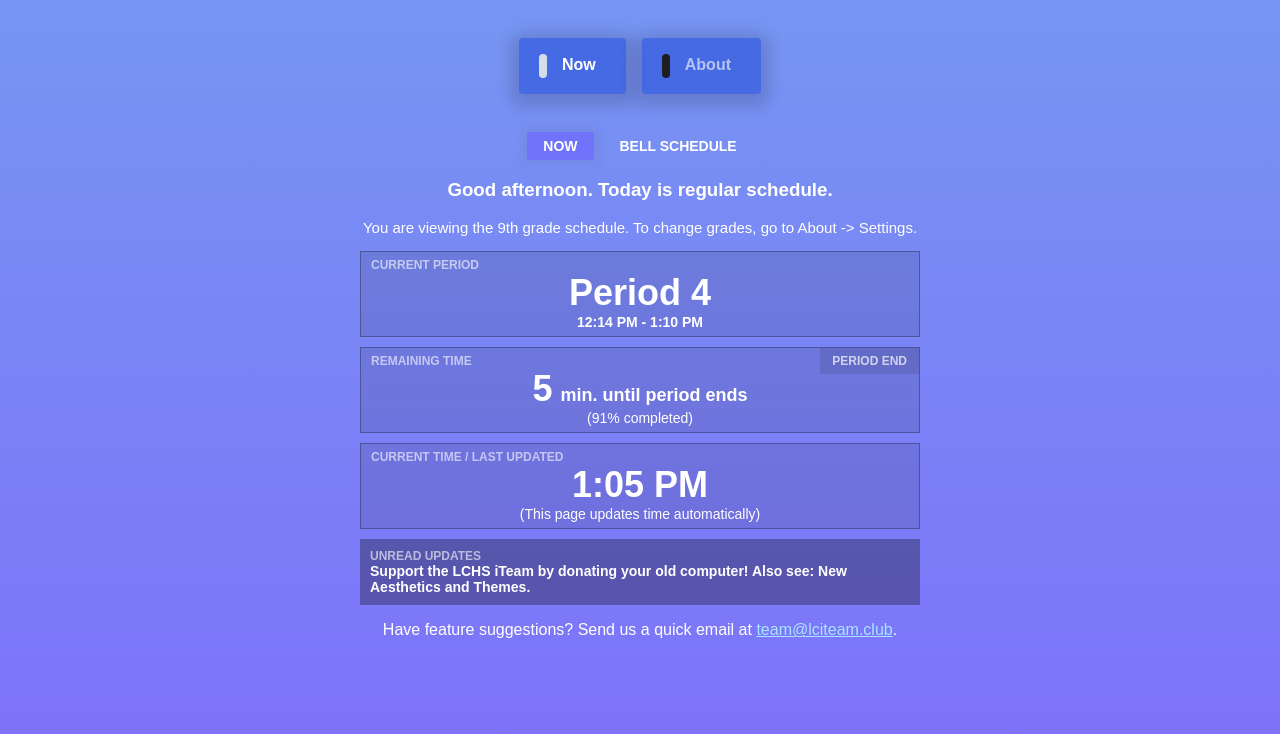
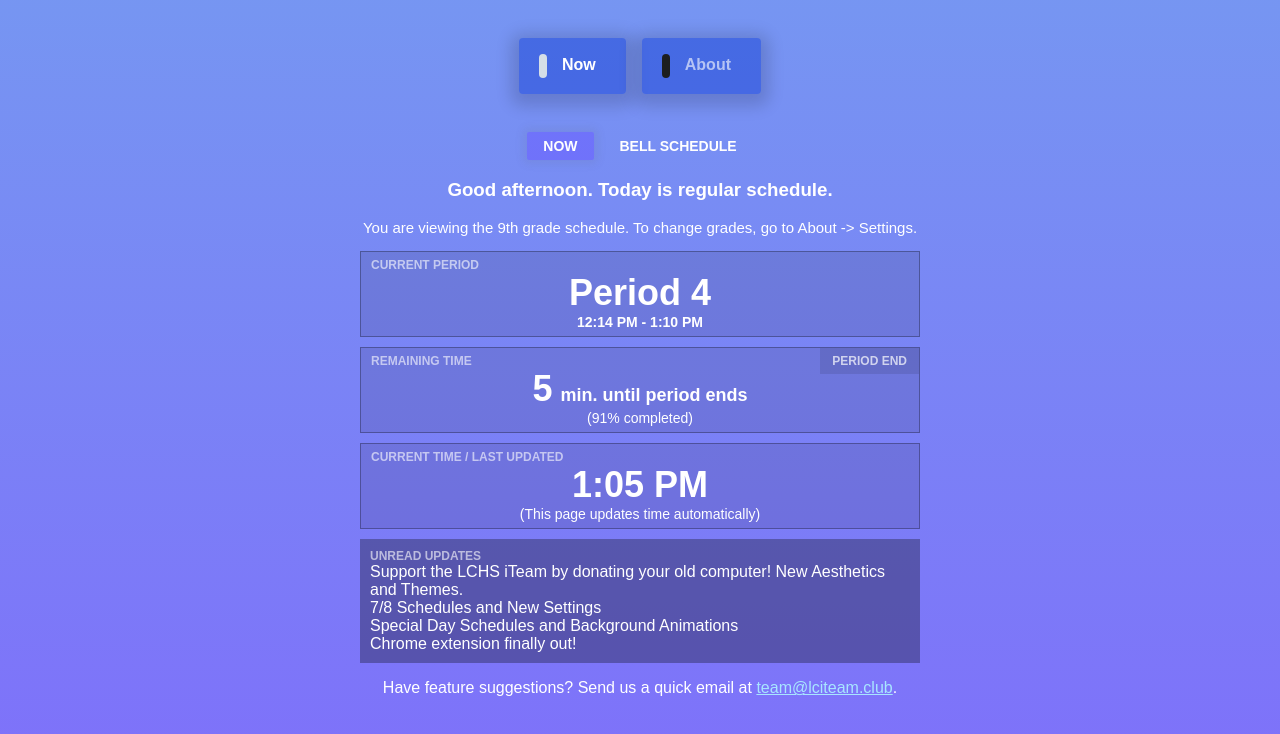
Before and after one commit to lchsiteam/lchs-go-pwa, a Vue app: page /home in a window 1280 px wide. Shown: the top 734 px of the page. Built offline with nearby package versions, Linux system fonts and the light colour scheme; a web font is replaced by a local one.

Commit message:
[ft] "unread updates" now dynamically shows all unread updates

```diff
--- a/src/views/Now.vue
+++ b/src/views/Now.vue
@@ -32,9 +32,9 @@
         <div class="cd-txt-h">(This page updates time automatically)</div>
       </div>
     </div>
-    <div class="grid-fmr grid-fmr-mini-click" @click="goToChangelog()" v-if="shouldShowUpdateLog()">
+    <div class="grid-fmr grid-fmr-mini-click" v-if="shouldShowUpdateLog()">
       <div class="grid-fmr-helper">UNREAD UPDATES</div>
-      <div class="grid-fmr-value">Support the LCHS iTeam by donating your old computer! Also see: New Aesthetics and Themes.</div>
+      <div v-for='entry in getUnreadUpdates()' :key='entry.id' @click='goToChangelog()'>{{entry.title}}</div>
     </div>
   </div>
 </template>
@@ -64,12 +64,15 @@ export default class Now extends Vue {
     this.schedule = getScheduleFromDay(currentDate.month, currentDate.day, currentDate.year, currentDate.weekday, this.grade);
     this.currentPeriod = getPeriod(this.minutes, this.schedule, this.grade);
   }
+  getUnreadUpdates() {
+    return this.allLogs.filter(entry => this.$store.state.changelog.readUpdates.indexOf(entry.id) === -1);
+  }
   goToChangelog() {
     this.$router.push('/about/changelog')
   }
   shouldShowUpdateLog() {
     return !this.$store.state.isExtension &&
-      this.allLogs.map(l => l.id).filter(id => this.$store.state.changelog.readUpdates.indexOf(id) === -1).length > 0
+      this.getUnreadUpdates().length > 0
   }
   //Don't put the period (the punctuation mark one) here. It is supplied in the place where this function is called.
   getGreeting() {
```
